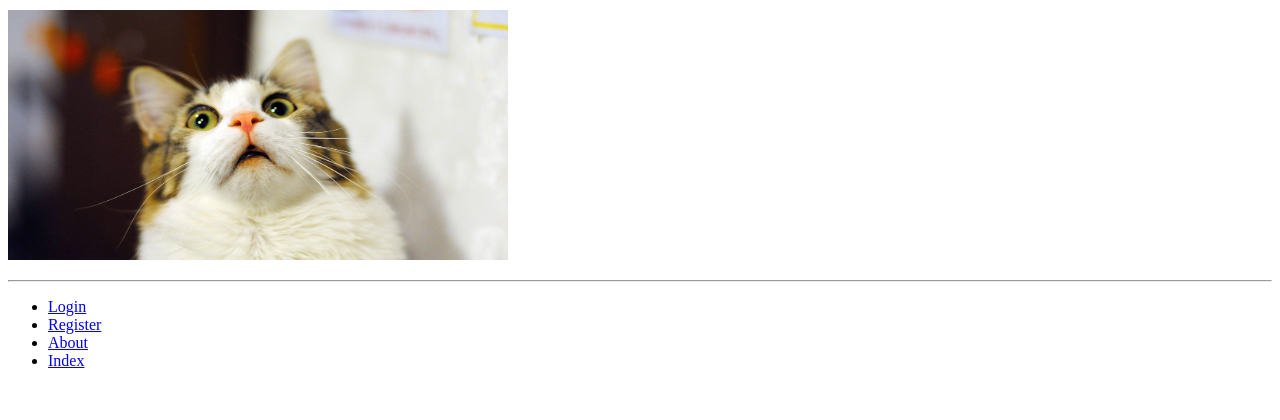
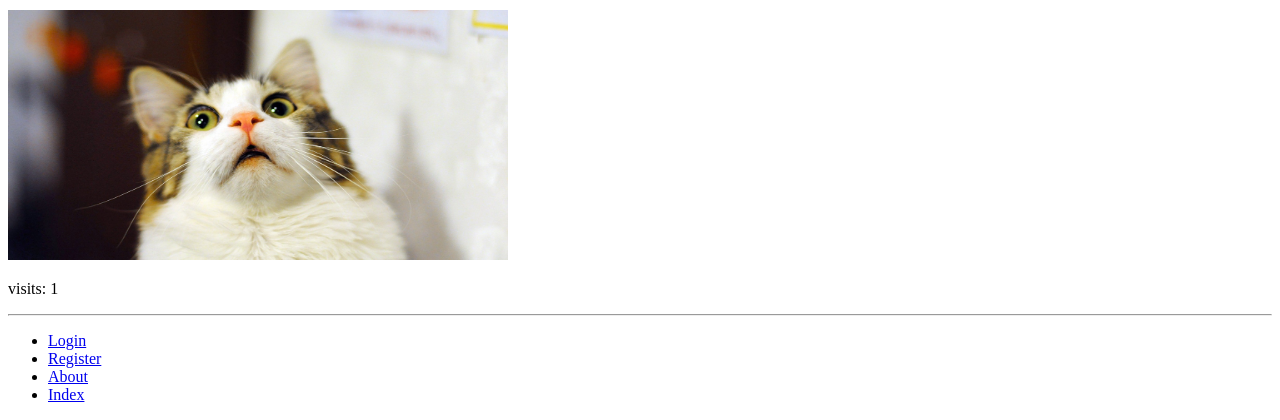
Before and after one commit to OngShiMin/Rango_Application, a Django app: page /rango/about/ in a window 1280 px wide. Shown: the part 606-1026 px from the top of the page. Before the commit the page ends 974 px from the top, so only its background shows below. Run offline with Django 3.2, Linux system fonts and the light colour scheme; data comes from the database, SQL or seed files in the repository; both versions use the stored data as it was after the commit.

Commit message:
Add files via upload

```diff
--- a/tango_with_django_project/rango/views.py
+++ b/tango_with_django_project/rango/views.py
@@ -5,23 +5,35 @@ from django.core.urlresolvers import reverse
 from django.shortcuts import render
 from rango.models import Category, Page
 from rango.forms import CategoryForm, PageForm, UserForm, UserProfileForm
+from datetime import datetime
 
 def index(request):
     #return HttpResponse("Rango says hey there partner! <br/> <a href='/rango/about/'>About</a>")
     #context_dict = {'boldmessage':"Crunchy, creamy, cookie, candy, cupcake!"}
+    request.session.set_test_cookie()
     category_list = Category.objects.order_by('-likes')[:5]
     page_list = Page.objects.order_by('-views')[:5]
-
     context_dict = {'categories': category_list, 'pages':page_list}
 
-    return render(request, 'rango/index.html', context=context_dict)
+    visitor_cookie_handler(request)
+    context_dict['visits'] = request.session['visits']
+
+    response = render(request, 'rango/index.html', context=context_dict)
+    return response
 
 
 def about(request):
    # return HttpResponse("Rango says here is the about page. <br/> <a href='/rango/'>Index</a>")
+   if request.session.test_cookie_worked():
+       print("TEST COOKIE WORKED!")
+       request.session.delete_test_cookie()
+
+   context_dict = {}
+   visitor_cookie_handler(request)
+   context_dict['visits'] = request.session['visits']
    print(request.method)
    print(request.user)
-   return render(request, 'rango/about.html', {})
+   return render(request, 'rango/about.html', context_dict)
 
 
 def show_category(request, category_name_slug):
@@ -153,3 +165,26 @@ def restricted(request):
 def user_logout(request):
     logout(request)
     return HttpResponseRedirect(reverse('index'))
+
+
+def get_server_side_cookie(request, cookie, default_val=None):
+    val = request.session.get(cookie)
+    if not val:
+        val = default_val
+    return val
+
+
+def visitor_cookie_handler(request):
+    visits = int(get_server_side_cookie(request, 'visits', '1'))
+    last_visit_cookie = get_server_side_cookie(request, 'last_visit', str(datetime.now()))
+    last_visit_time = datetime.strptime(last_visit_cookie[:-7],
+                                        '%Y-%m-%d %H:%M:%S')
+
+    if (datetime.now() - last_visit_time).days > 0:
+        visits = visits + 1
+        request.session['last_visit'] = str(datetime.now())
+
+    else:
+        request.session['last_visit'] = last_visit_cookie
+
+    request.session['visits'] = visits
--- a/tango_with_django_project/templates/rango/about.html
+++ b/tango_with_django_project/templates/rango/about.html
@@ -16,4 +16,6 @@ About
     <img src="{{MEDIA_URL}}cat.jpg" width="500" height="250"
         alt="Picture of Cat."  />
     </p>
+
+    <p>visits: {{ visits }}</p>
 {% endblock %}
```
Also changed, not shown: tango_with_django_project/db.sqlite3.
